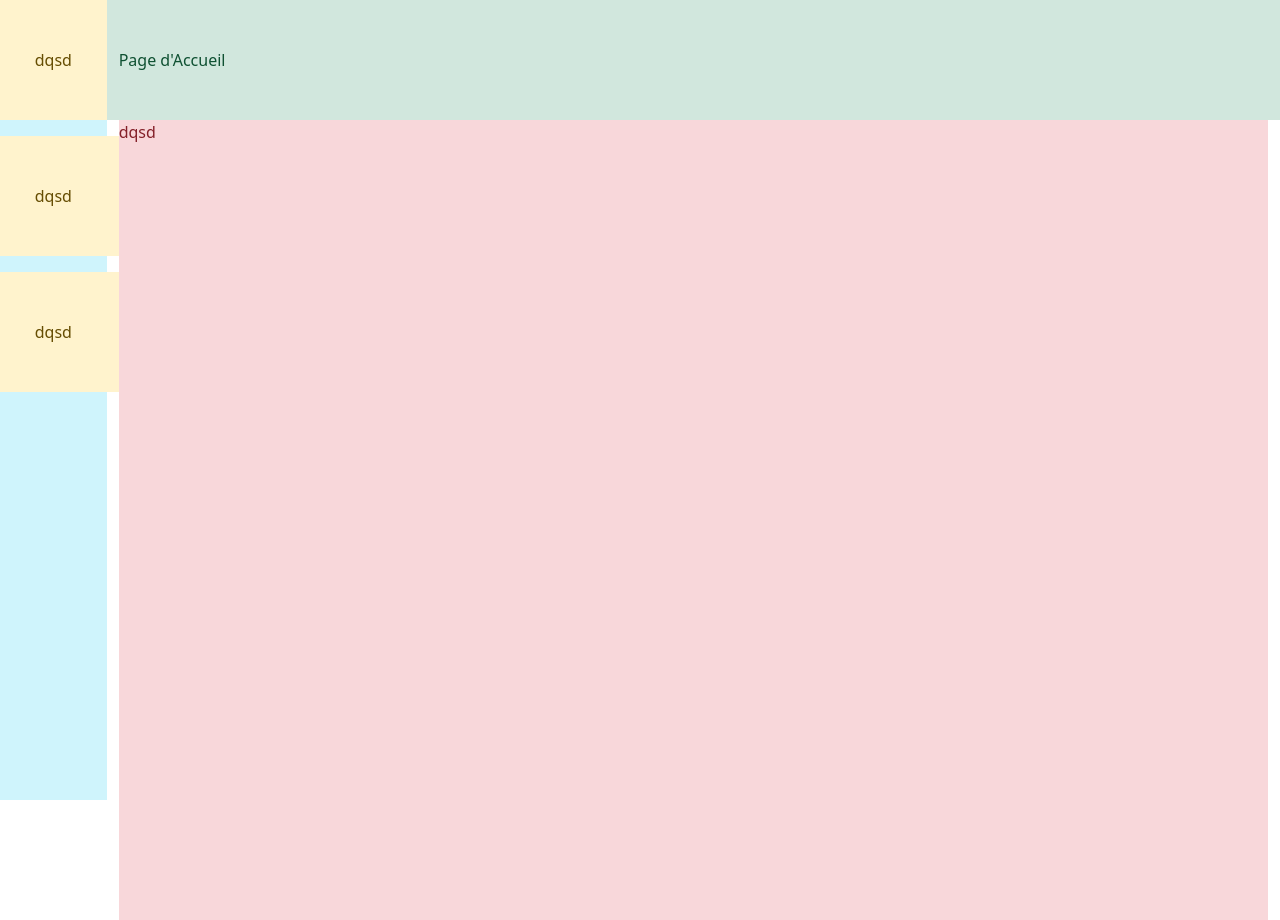
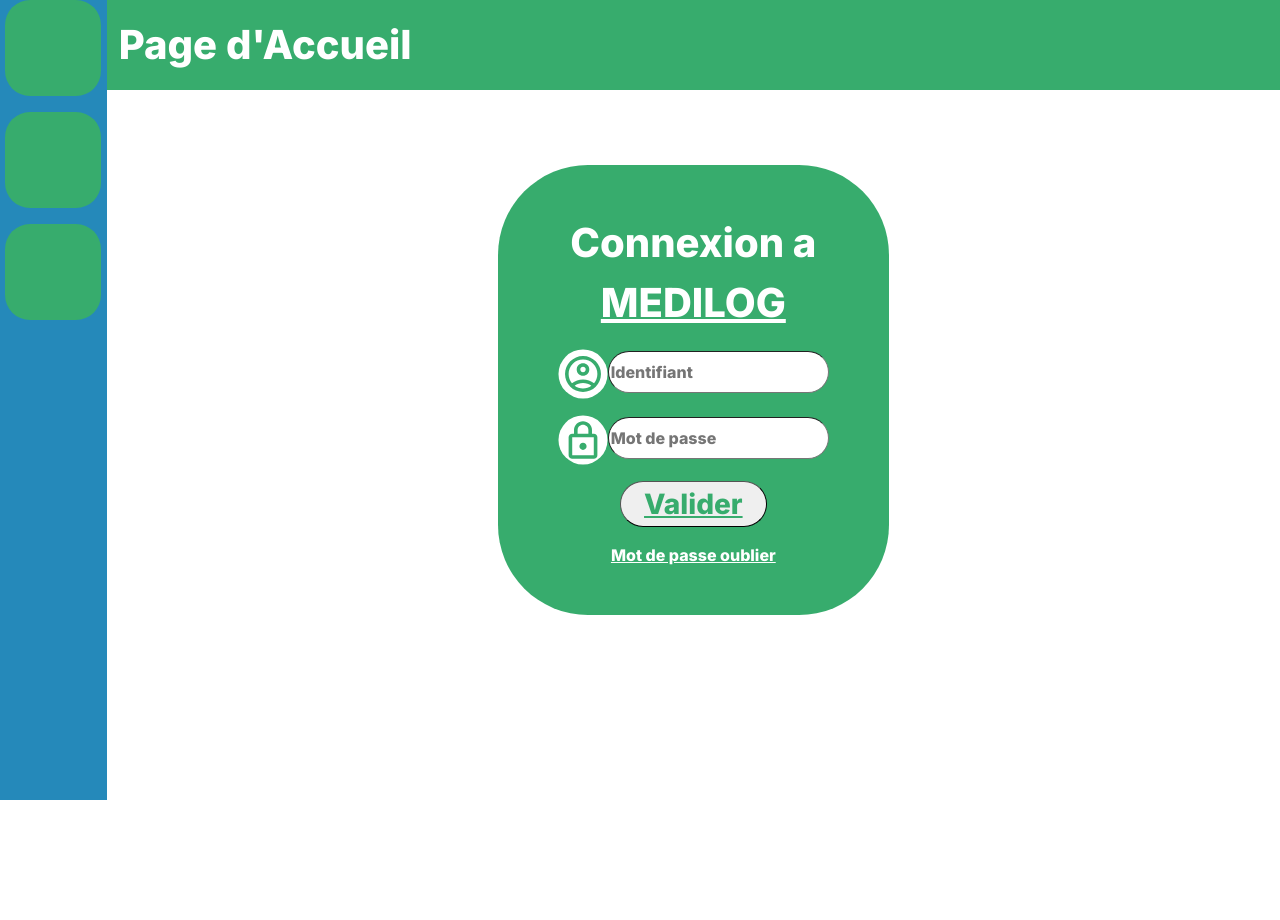
Before and after one commit to shindhha/3.3CabinetMedical, a PHP site: page / in a window 1280 px wide. After the commit the page ends 800 px from the top, so only its background shows below. Run offline with PHP 8.4, Linux system fonts and the light colour scheme.

Commit message:
Apparence page de connexion

```diff
--- a/css/styles.css
+++ b/css/styles.css
@@ -1,7 +1,13 @@
+@import url('https://fonts.googleapis.com/css2?family=Inter:wght@800&display=swap');
 body , html {
 	height: 100%;
 	width: 100%;
 	margin: 0px;
+
+}
+
+.row {
+	font-family: 'Inter', sans-serif;
 }
 
 .h-15 {
@@ -11,3 +17,34 @@ body , html {
 .caseSize {
 
 }
+
+.border-1 {
+	border-radius: 25px;
+	border-width: 0;
+}
+
+.border-2 {
+	border-radius: 90px;
+	border-width: 0;
+}
+
+.sizeIcon {
+	height: 50px;
+	width: 50px;
+}
+
+.green {
+	background-color: #37AC6D;
+}
+
+.blue {
+	background-color: #2589BA;
+}
+
+.text-green {
+	color: #37AC6D;
+}
+
+.text-white {
+	color: white;
+}
--- a/index.html
+++ b/index.html
@@ -8,30 +8,49 @@
 	<title>MEDILOG</title>
 </head>
 <body>
-	<div class="container-fluid h-100 ">
+	<div class="container-fluid h-100  text-white">
 		<div class="row h-100">
 			<!-- Menu -->
-			<div class="col-md-1 d-flex flex-column gap-3 alert-info h-100 align-items-center">
-				<div class="caseSize p-5 alert-warning align-items-center text-center">
-					dqsd
+			<div class="col-md-1 d-flex flex-column gap-3 blue h-100 align-items-center">
+				<div class="caseSize p-5 green align-items-center text-center border-1">
+
 				</div>
-				<div class="caseSize p-5 alert-warning align-items-center text-center">
-					dqsd
+				<div class="caseSize p-5 green align-items-center text-center border-1">
+
 				</div>
-				<div class="caseSize p-5 alert-warning align-items-center text-center">
-					dqsd
+				<div class="caseSize p-5 green align-items-center text-center border-1">
+
 				</div>
 			</div>
 			<!-- Main page -->
-			<div class="col-md-11 h-100">
+			<div class="col-md-11 h-75">
 				<!-- Bandeau outils -->
 
-				<div class="row h-15 align-items-center alert-success">
-					<span class=""> Page d'Accueil </span>
+				<div class="row h-15 align-items-center green">
+					<span class="fs-1"> Page d'Accueil </span>
 				</div>
 				<!-- content -->
-				<div class="col-md-12 alert-danger h-100">
-					dqsd
+				<div class="row h-100 align-items-center text-center">
+					<!-- Portail de connexion -->
+					<div class="container ">
+						<div class="row justify-content-center">
+							<div class="col-md-4 green border-2 p-5">
+								<form class="d-flex flex-column gap-3">
+									<span class="fs-1"> Connexion a <u>MEDILOG</u> </span>
+
+
+									<div class=""><img src="res/iaccount.svg" class="sizeIcon"><input type="text" placeholder="Identifiant" class="border-1 w-75 pt-2 pb-2">  </input></div>
+
+									<div><img src="res/ipassword.svg" class="sizeIcon"><input type="password" placeholder="Mot de passe" class="border-1 w-75 pt-2 pb-2"></input></div>
+
+									<div><button class="w-50 border-1 text-green fs-3"><u> Valider </u></button></div>
+									<a class="fs-6 text-white"> Mot de passe oublier </a>
+								</form>
+							</div>
+
+						</div>
+
+					</div>
 				</div>
 			</div>
 
```
Also changed, not shown: res/iaccount.png (added), res/iaccount.svg (added), res/ipassword.svg (added).
